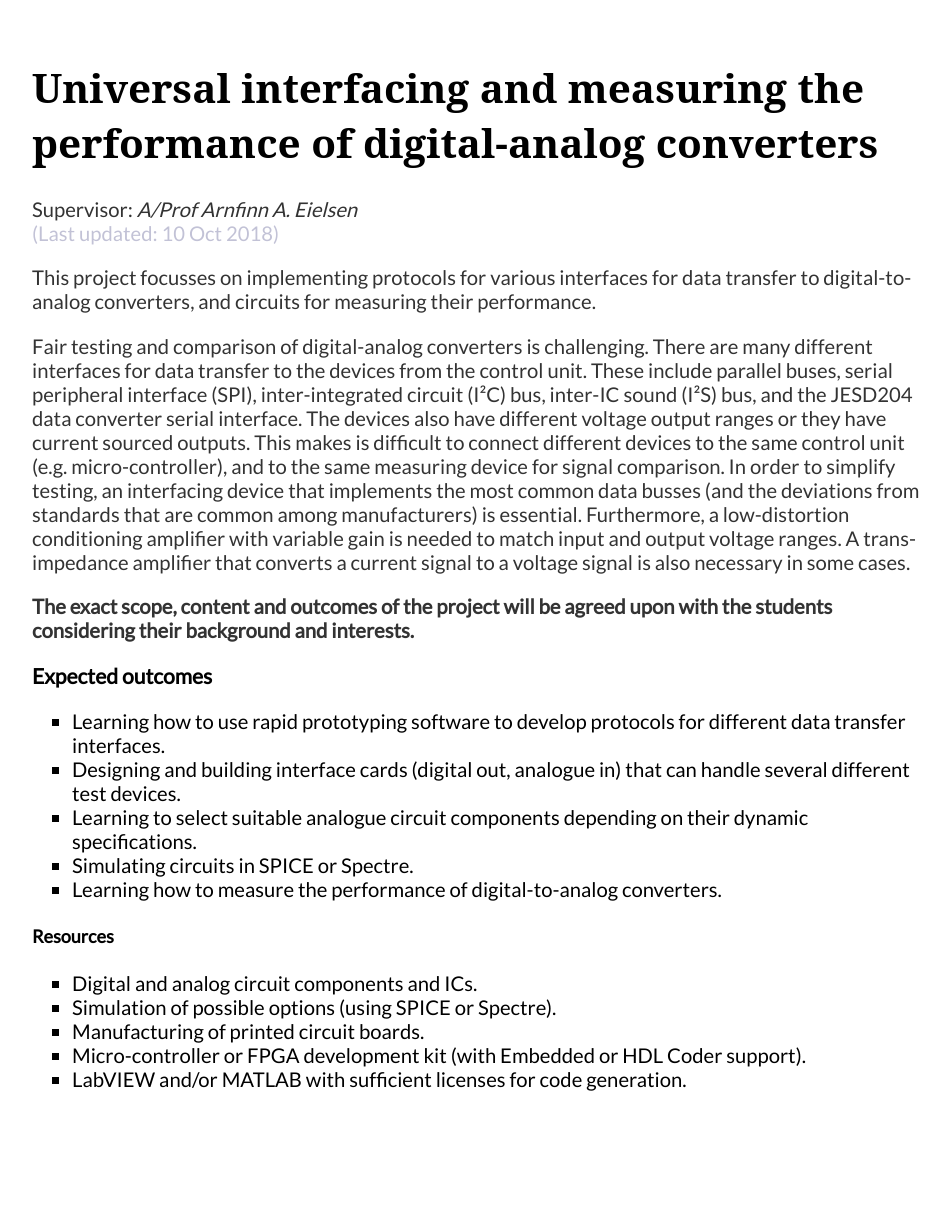
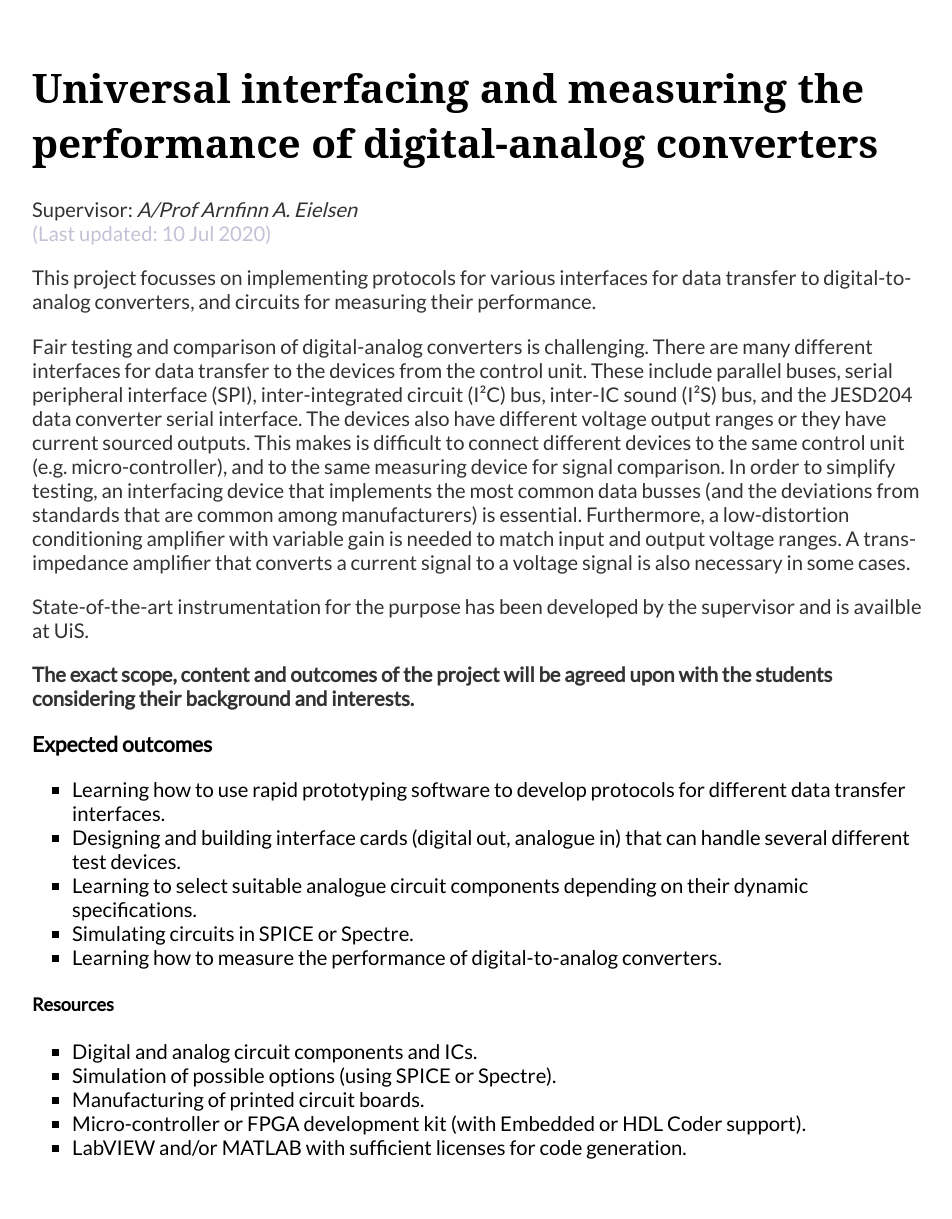
Before and after one commit to eielsen/eielsen.github.io, a Jekyll site: the page built from _posts/2018-10-10-dac-performance.md, in a window 1280 px wide. Shown: the whole page, without its empty margins (160-1112 px from the left). Built offline with Jekyll 4.4.1, drawn with Linux system fonts in a browser that asks for light colours; some web fonts are replaced; a file with an impossible date is left out; before the commit the page ends 1151 px from its top, so only the background shows below that.

Commit message:
Update 2018-10-10-dac-performance.md

```diff
--- a/_posts/2018-10-10-dac-performance.md
+++ b/_posts/2018-10-10-dac-performance.md
@@ -2,7 +2,7 @@
 layout: post
 title: "Universal interfacing and measuring the performance of digital-analog converters"
 supervisor: A/Prof Arnfinn A. Eielsen
-date: 2018-10-10
+date: 2020-07-10
 ---
 
 [comment]: ## Universal interfacing and measuring the performance of digital-analog converters
@@ -12,6 +12,8 @@ date: 2018-10-10
 This project focusses on implementing protocols for various interfaces for data transfer to digital-to-analog converters, and circuits for measuring their performance.
 
 Fair testing and comparison of digital-analog converters is challenging. There are many different interfaces for data transfer to the devices from the control unit. These include parallel buses, serial peripheral interface (SPI), inter-integrated circuit (I²C) bus, inter-IC sound (I²S) bus, and the JESD204 data converter serial interface. The devices also have different voltage output ranges or they have current sourced outputs. This makes is difficult to connect different devices to the same control unit (e.g. micro-controller), and to the same measuring device for signal comparison. In order to simplify testing, an interfacing device that implements the most common data busses (and the deviations from standards that are common among manufacturers) is essential. Furthermore, a low-distortion conditioning amplifier with variable gain is needed to match input and output voltage ranges. A trans-impedance amplifier that converts a current signal to a voltage signal is also necessary in some cases.
+
+State-of-the-art instrumentation for the purpose has been developed by the supervisor and is availble at UiS.
 
 **The exact scope, content and outcomes of the project will be agreed upon with the students considering their background and interests.**
 
```
